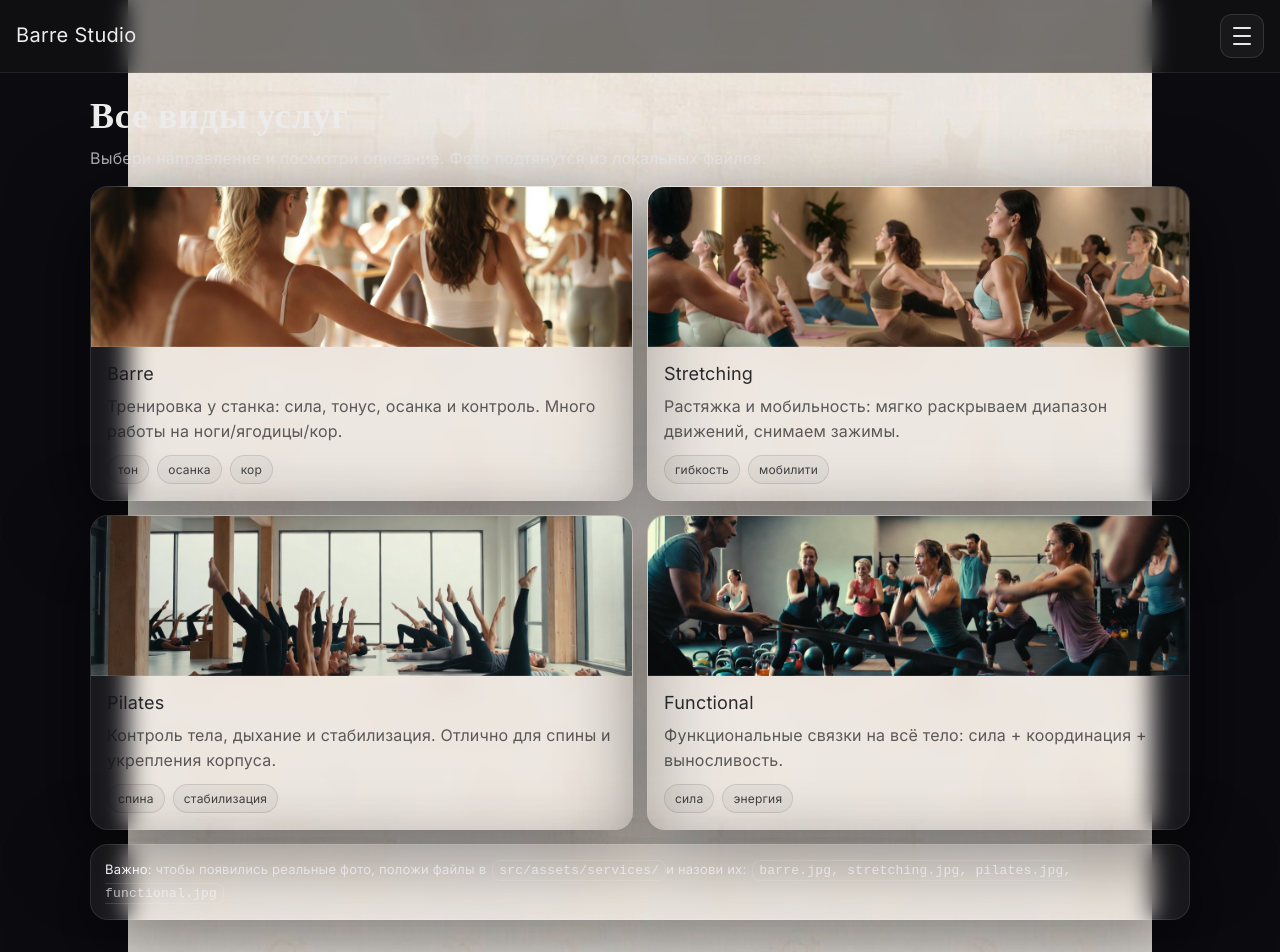
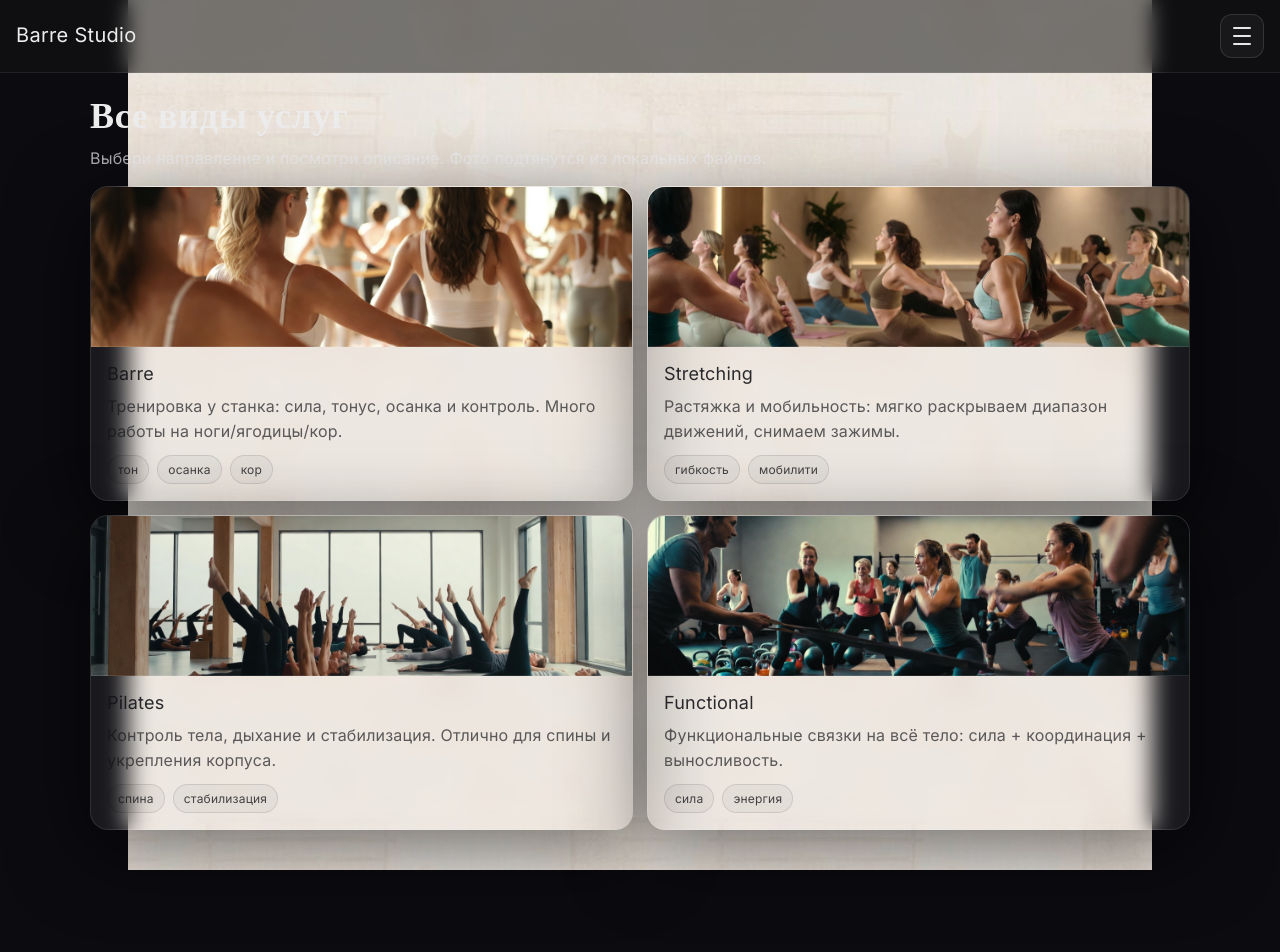
Before and after one commit to LukasMindeli/barre-studio, a React (Vite) app in the folder webapp/: page /services in a window 1280 px wide. Shown: the top 952 px of the page. After the commit the page ends 870 px from the top, so only its background shows below. Built offline with nearby package versions, Linux system fonts and the light colour scheme.

Commit message:
chore(webapp): remove dev photo hints from pages

```diff
--- a/webapp/src/pages/Services.jsx
+++ b/webapp/src/pages/Services.jsx
@@ -77,19 +77,6 @@ export default function Services() {
           );
         })}
       </div>
-
-      <div className="glass" style={{ padding: 14, marginTop: 14, color: "var(--muted)" }}>
-        <div style={{ fontSize: 13, lineHeight: 1.6 }}>
-          <b style={{ color: "var(--text)" }}>Важно:</b> чтобы появились реальные фото, положи файлы в
-          <code style={{ padding: "2px 6px", borderRadius: 8, marginLeft: 6, border: "1px solid rgba(255,255,255,.12)" }}>
-            src/assets/services/
-          </code>
-          и назови их:
-          <code style={{ padding: "2px 6px", borderRadius: 8, marginLeft: 6, border: "1px solid rgba(255,255,255,.12)" }}>
-            barre.jpg, stretching.jpg, pilates.jpg, functional.jpg
-          </code>
-        </div>
-      </div>
     </div>
   );
 }
--- a/webapp/src/pages/Trainers.jsx
+++ b/webapp/src/pages/Trainers.jsx
@@ -78,14 +78,6 @@ export default function Trainers() {
           );
         })}
       </div>
-
-      <div className="glass" style={{ padding: 14, marginTop: 14, color: "var(--muted)" }}>
-        <div style={{ fontSize: 13, lineHeight: 1.6 }}>
-          Фото лежат в <code style={{ padding: "2px 6px", borderRadius: 8, border: "1px solid rgba(255,255,255,.12)" }}>
-            src/assets/trainers/
-          </code> и называются: <b>anna.jpg, maria.jpg, kate.jpg</b>
-        </div>
-      </div>
     </div>
   );
 }
```
